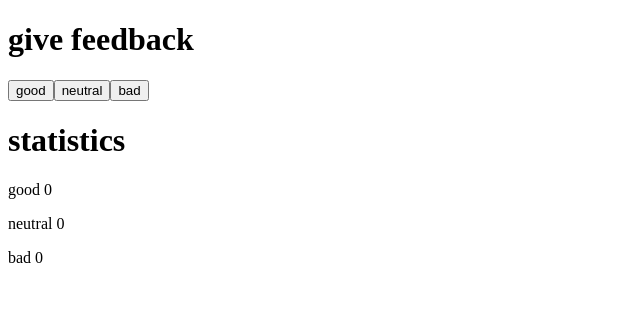
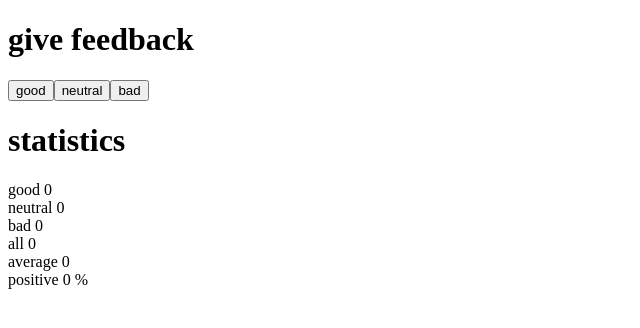
Before and after one commit to siftanzil/fullstackopen_helsinki, a React (Create React App) app in the folder part1/unicafe/: page / in a window 1280 px wide. Shown: the top 328 px of the page, without its empty margins (0-640 px from the left). Built offline with nearby package versions, Linux system fonts and the light colour scheme.

Commit message:
part1 1.7 completed

```diff
--- a/part1/unicafe/src/components/Stats.js
+++ b/part1/unicafe/src/components/Stats.js
@@ -2,13 +2,29 @@ import React from "react";
 
 const Stats = ({ good, neutral, bad }) => {
    //    console.log("g - " + good + ", n - " + neutral + ", b - " + bad);
+   let all = good + neutral + bad;
+   //    console.log(all);
+   let average = (good * 1 + neutral * 0 + bad * -1) / all;
+   //    console.log(average);
+   let positive = (good / all) * 100;
+   //    console.log(positive);
 
    return (
       <div>
          <h1>statistics</h1>
-         <p>good {good}</p>
-         <p>neutral {neutral}</p>
-         <p>bad {bad}</p>
+         <p>
+            good {good}
+            <br />
+            neutral {neutral}
+            <br />
+            bad {bad}
+            <br />
+            all {all}
+            <br />
+            average {average ? average : 0}
+            <br />
+            positive {positive ? positive : 0} %
+         </p>
       </div>
    );
 };
```
